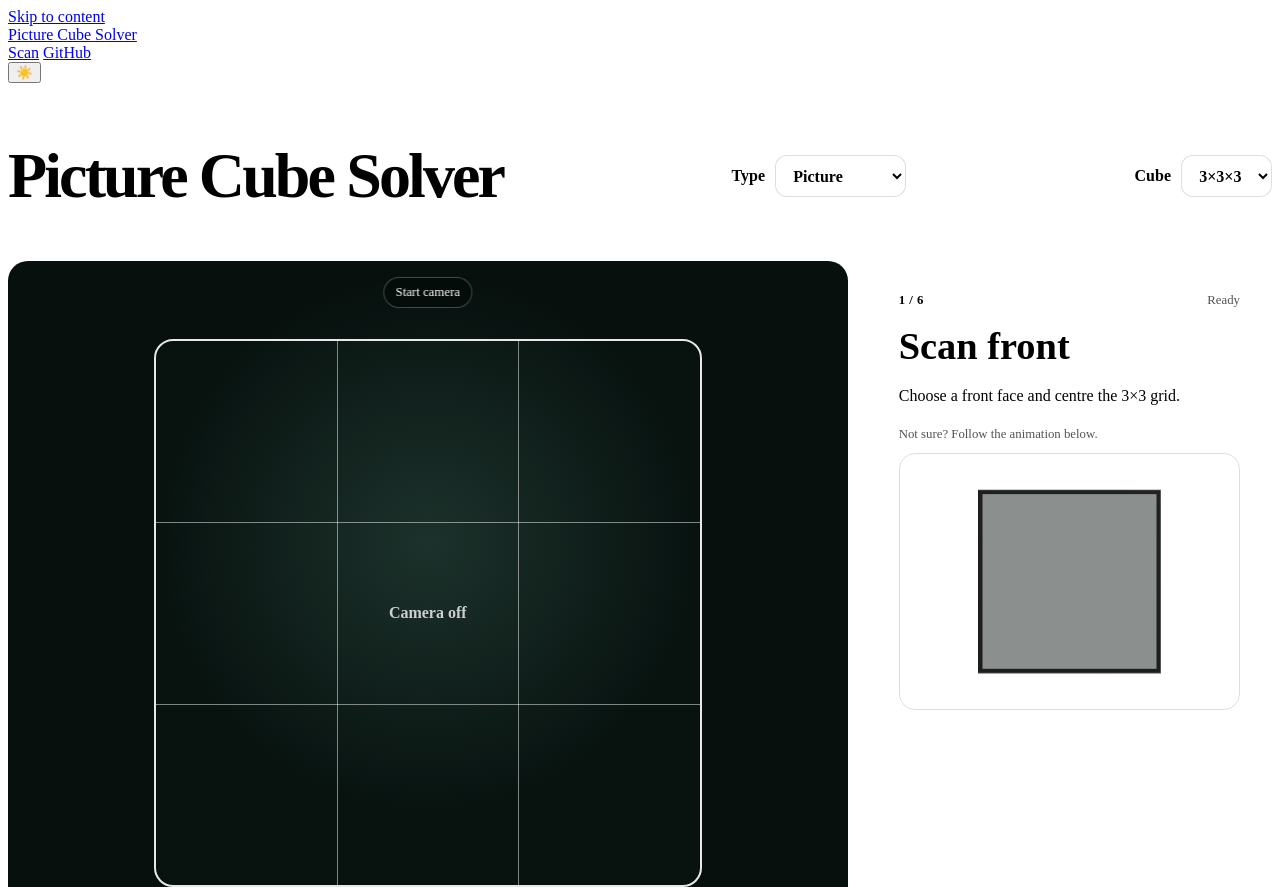
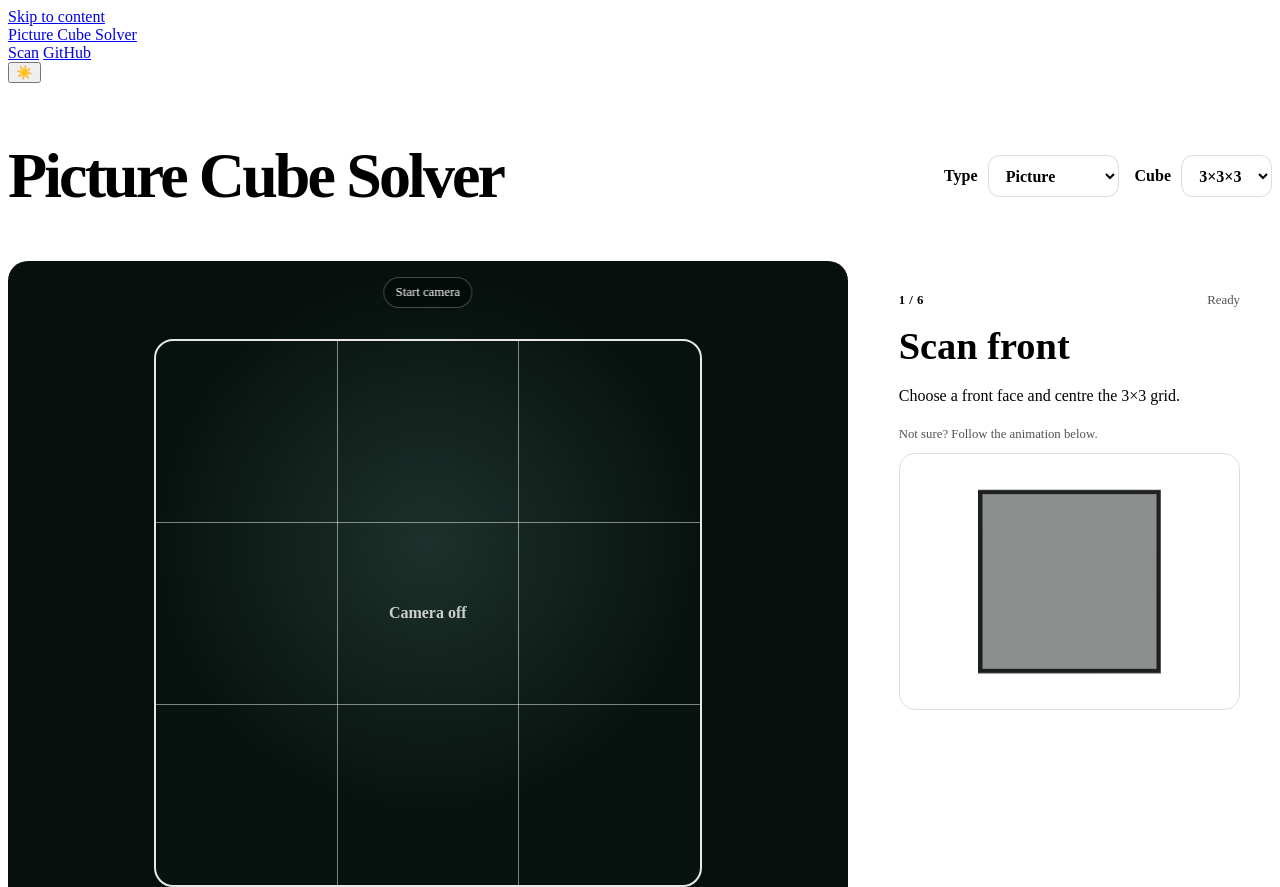
Before and after one commit to kitty-crow/cube-solver, a website: page web/index.html in a window 1280 px wide. Shown: the top 887 px of the page. Drawn offline with nearby package versions, Linux system fonts and the light colour scheme; animation ran at ten frames a second.

Commit message:
Style cube type selector

```diff
--- a/web/index.html
+++ b/web/index.html
@@ -19,6 +19,7 @@
   <link rel="stylesheet" href="./scan-guide.css">
   <link rel="stylesheet" href="./solve-progress.css">
   <link rel="stylesheet" href="./cube-job.css">
+  <link rel="stylesheet" href="./cube-mode.css">
 </head>
 <body class="pages-body app-body">
   <a class="pages-skip" href="#content">Skip to content</a>
```
